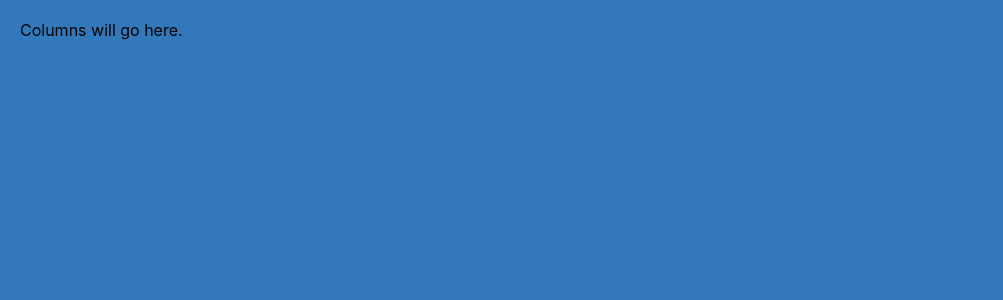
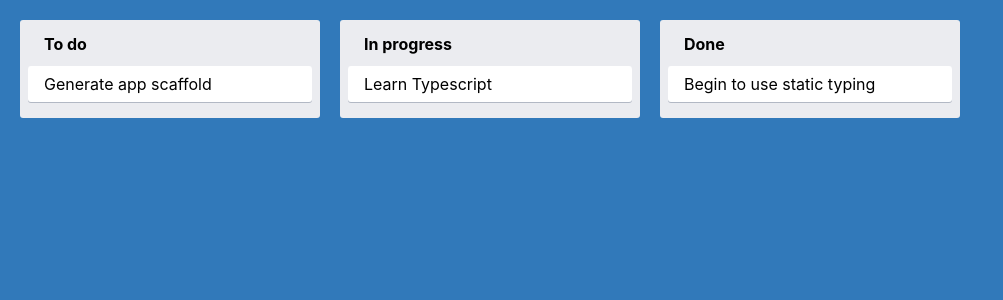
Before and after one commit to bonsoirq/kanban-react-typescript, a React (Create React App) app: page / in a window 1280 px wide. Shown: the top 300 px of the page, without its empty margins (0-1003 px from the left). Built offline with nearby package versions, Linux system fonts and the light colour scheme.

Commit message:
Render kanban columns

```diff
--- a/src/App.tsx
+++ b/src/App.tsx
@@ -1,10 +1,20 @@
 import React from 'react';
 import { AppContainer } from './styles';
+import { Card } from './Card';
+import { Column } from './Column';
 
 function App() {
   return (
     <AppContainer>
-      Columns will go here.
+      <Column text="To do">
+        <Card text="Generate app scaffold" />
+      </Column>
+      <Column text="In progress">
+        <Card text="Learn Typescript" />
+      </Column>
+      <Column text="Done">
+        <Card text="Begin to use static typing" />
+      </Column>
     </AppContainer>
   );
 }
--- /dev/null
+++ b/src/Card.tsx
@@ -0,0 +1,12 @@
+import React from 'react';
+import { CardContainer } from './styles';
+
+type Props = {
+  text: string;
+}
+
+export const Card = ({ text }: Props) => {
+  return (
+    <CardContainer>{text}</CardContainer>
+  );
+}
--- a/src/Column.tsx
+++ b/src/Column.tsx
@@ -1,14 +1,14 @@
 import React from 'react';
 import { ColumnContainer, ColumnTitle } from './styles';
 
-type ColumnProps = {
+type Props = {
   text: string;
 }
 
 export const Column = ({
   text,
   children,
-}: React.PropsWithChildren<ColumnProps>) => {
+}: React.PropsWithChildren<Props>) => {
   return (
     <ColumnContainer>
       <ColumnTitle>{text}</ColumnTitle>
```
